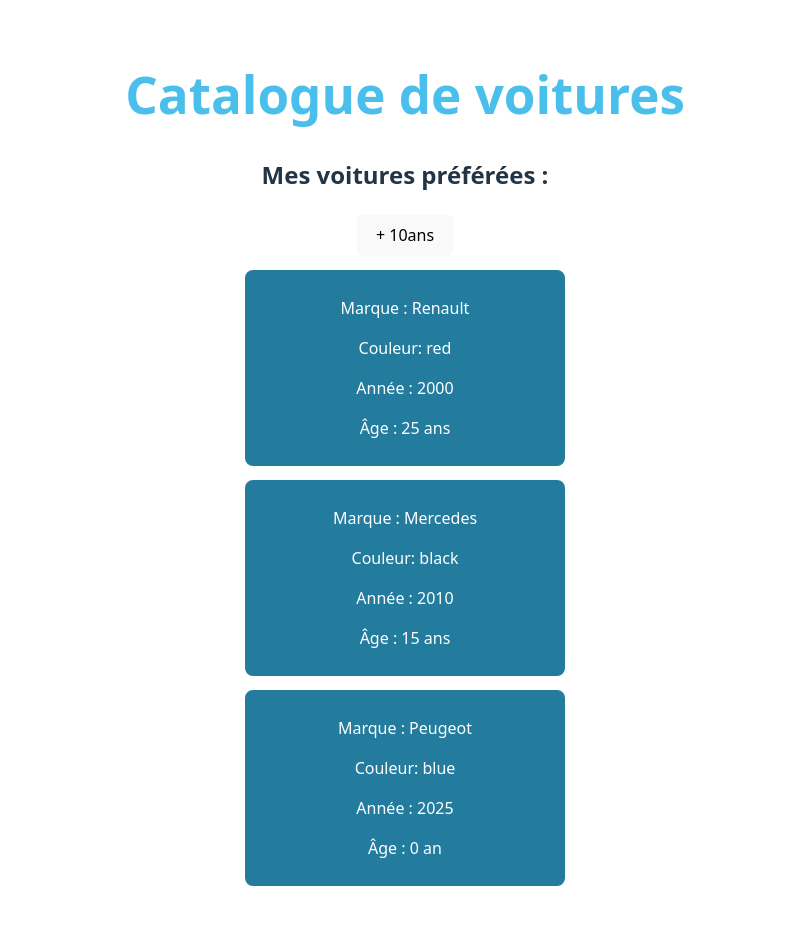
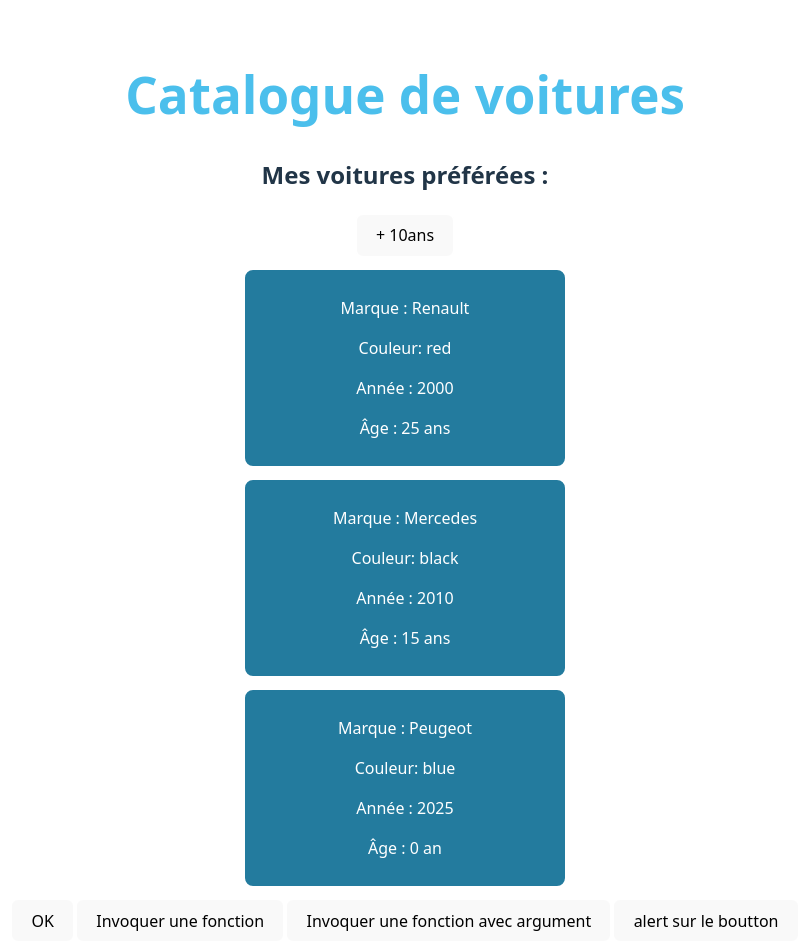
Before and after one commit to M-BEDH/appvoiture, a React (Vite) app: page / in a window 1280 px wide. Shown: the top 952 px of the page, without its empty margins (235-1044 px from the left). Before the commit the page ends 930 px from the top, so only its background shows below. Built offline with nearby package versions, Linux system fonts and the light colour scheme.

Commit message:
boutton evec appel fonction

```diff
--- a/src/App.jsx
+++ b/src/App.jsx
@@ -1,7 +1,7 @@
 import { Component } from 'react';
 import Mycars from './components/Mycars';
 import './App.css';
-import MyHeader from './components/MyHeader';
+import Welcome from './components/Welcome';
 
 class App extends Component {
 
@@ -12,6 +12,7 @@
         {/* <Mycars title={this.state.title} style={{ color: this.state.color }} /> */}
 
       <Mycars />
+      <Welcome />
 
       </div>
     )
--- a/src/components/MyCars.jsx
+++ b/src/components/MyCars.jsx
@@ -1,4 +1,4 @@
-import { Children, Component } from "react";
+import { Component } from "react";
 import Car from "./Cars";
 import MyHeader from "./MyHeader";
 
@@ -45,7 +45,6 @@
         return `${age} ${frenchYearsStr}`;
     }
 
-
     render() {
 
         return (
--- /dev/null
+++ b/src/components/Welcome.jsx
@@ -0,0 +1,29 @@
+
+const Welcome = () => {
+
+    function Ok() {
+        alert("ok")
+    }
+
+    const bonjour = () => {
+        alert("Bonjour")
+    }
+
+    const bonsoir = text => {
+        alert(text)
+    }
+
+    return (
+        <div>
+
+            <button onClick={Ok}> OK</button>
+            <button onClick={bonjour}> Invoquer une fonction </button>
+            <button onClick={() => bonsoir("Bonsoir")}> Invoquer une fonction avec argument </button>
+            <button onClick={() => alert("Bonne nuit")}> alert sur le boutton </button>
+
+
+        </div>
+    )
+}
+
+export default Welcome;
```
